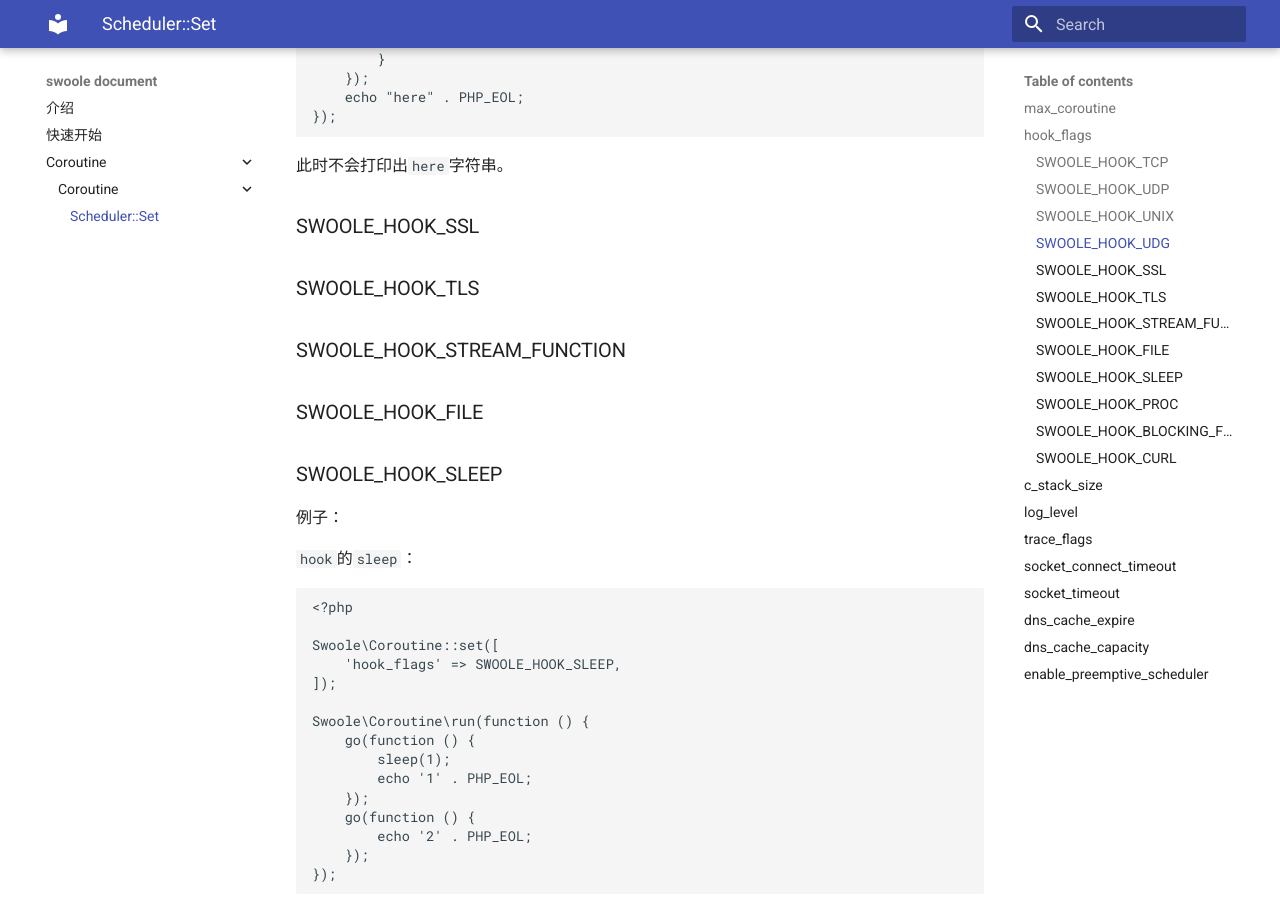
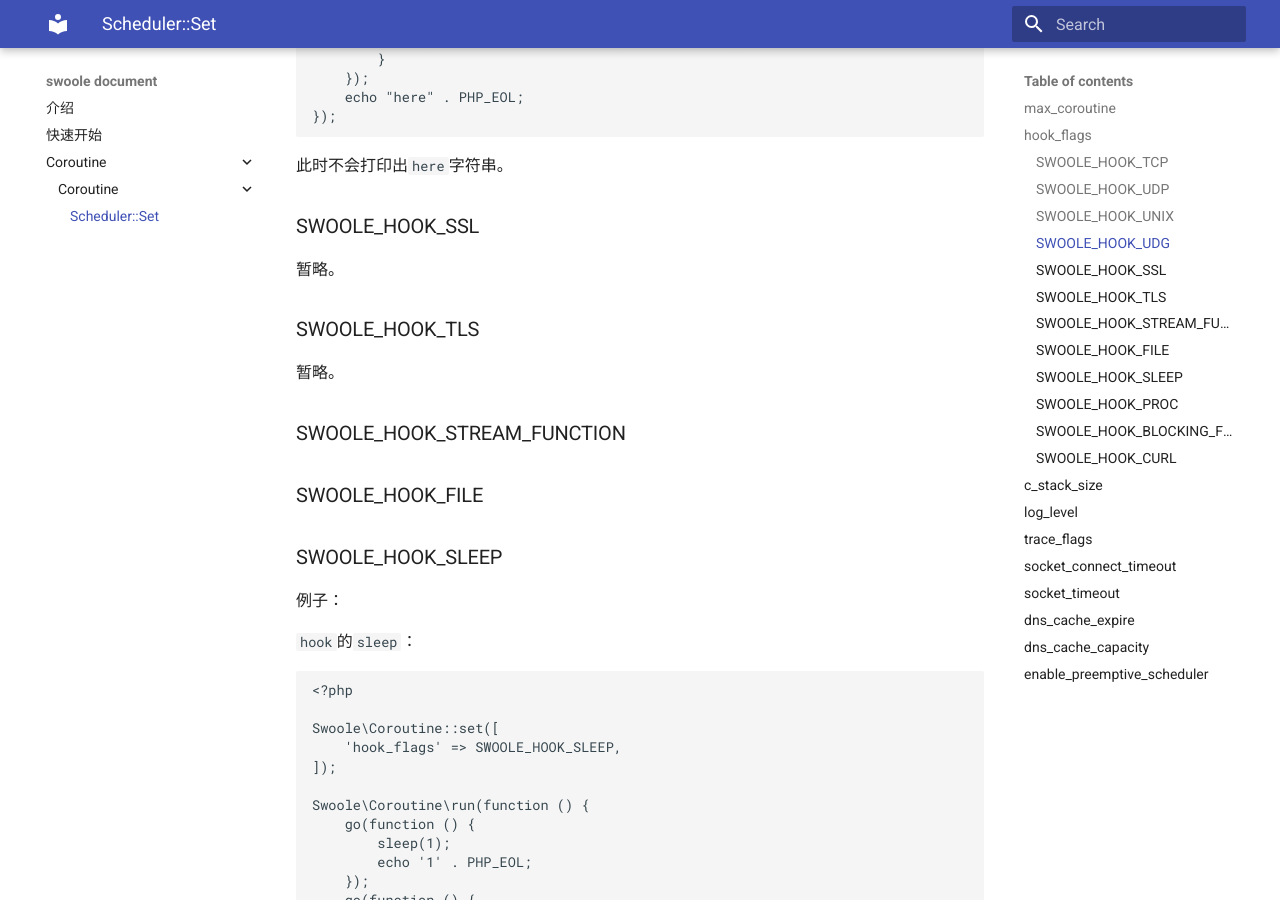
Before and after one commit to swooleo/docs, an MkDocs documentation site: the page built from docs/coroutine/scheduler/set.md, in a window 1280 px wide and 900 px high, scrolled down 6016 px. Built offline with MkDocs 1.6.1 and Material for MkDocs 9.7.7, drawn with Linux system fonts in a browser that asks for light colours.

Commit message:
update SWOOLE_HOOK_SSL and SWOOLE_HOOK_TLS

```diff
--- a/docs/coroutine/scheduler/set.md
+++ b/docs/coroutine/scheduler/set.md
@@ -320,7 +320,11 @@ Swoole\Coroutine\run(function () {
 
 ### SWOOLE_HOOK_SSL
 
+暂略。
+
 ### SWOOLE_HOOK_TLS
+
+暂略。
 
 ### SWOOLE_HOOK_STREAM_FUNCTION
 
```
